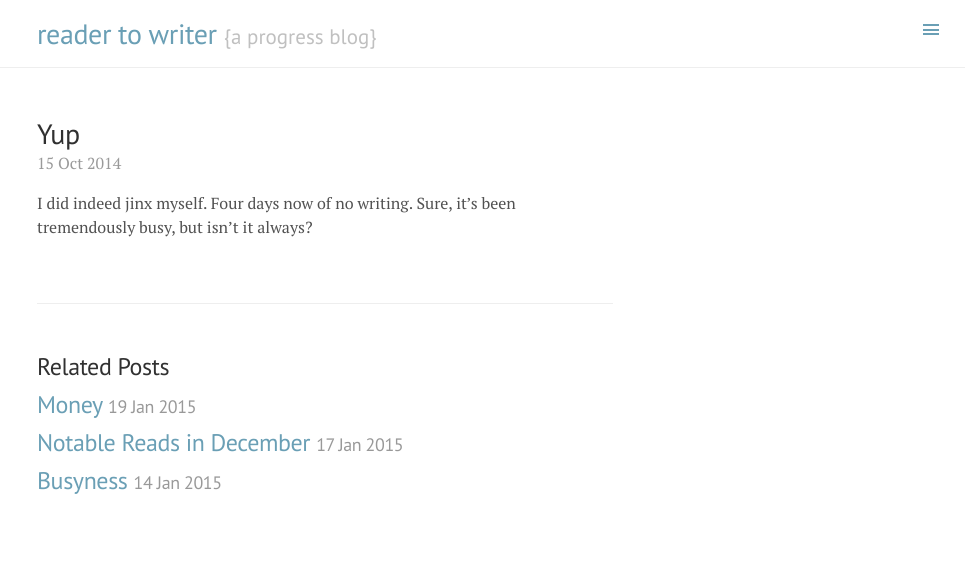
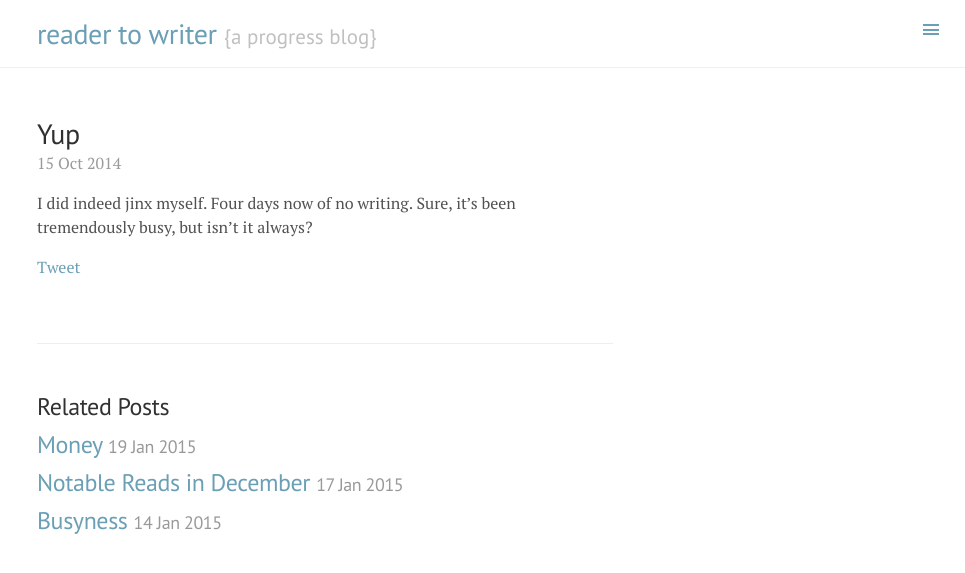
Before and after one commit to readertowriter/readertowriter.github.io, a Jekyll site: the page built from _posts/2014-10-15-Yup.md, in a window 1280 px wide. Shown: the top 573 px of the page, without its empty margins (315-1280 px from the left). Built offline with Jekyll 4.4.1, drawn with Linux system fonts in a browser that asks for light colours; Markdown is read by kramdown in place of the engine named in the settings; comment, search, counter and statistics services are not loaded.

Commit message:
new post

```diff
--- /dev/null
+++ b/_includes/twitter.html
@@ -0,0 +1,4 @@
+<a href="https://twitter.com/share" class="twitter-share-button" data-via="<readertowriter">Tweet</a>
+
+<!-- Put this just before the closing body tag -->
+<script>!function(d,s,id){var js,fjs=d.getElementsByTagName(s)[0];if(!d.getElementById(id)){js=d.createElement(s);js.id=id;js.src="//platform.twitter.com/widgets.js";fjs.parentNode.insertBefore(js,fjs);}}(document,"script","twitter-wjs");</script>
--- a/_layouts/post.html
+++ b/_layouts/post.html
@@ -6,6 +6,7 @@
   <h1 class="post-title">{{ page.title }}</h1>
   <span class="post-date">{{ page.date | date_to_string }}</span>
   {{ content }}
+  {% include twitter.html %}
 </div>
 
 <div class="related">
```
